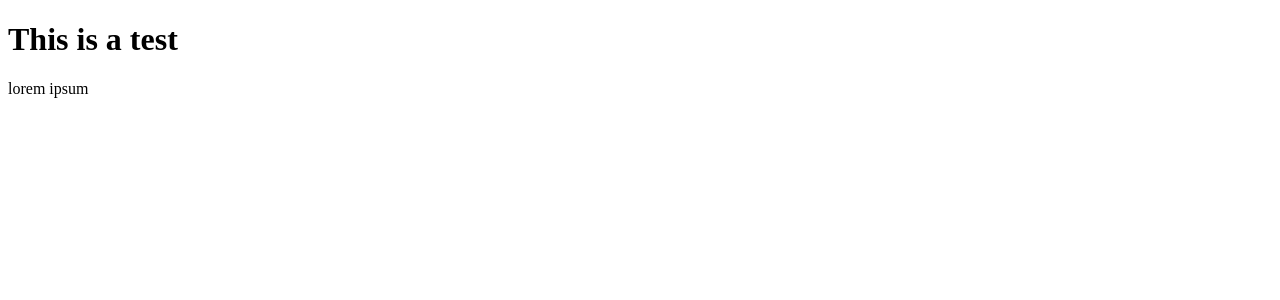
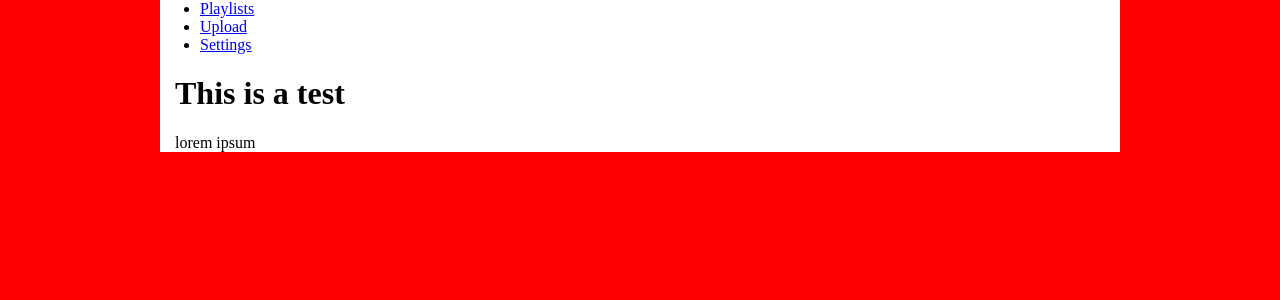
Before and after one commit to BTzen/Supermachiner, a PHP site: page /home.php in a window 1280 px wide. Shown: the top 300 px of the page. Run offline with PHP 8.4, Linux system fonts and the light colour scheme; data that the repository does not hold is empty.

Commit message:
minor style and content changes

```diff
--- a/home.php
+++ b/home.php
@@ -1,9 +1,21 @@
 <!DOCTYPE html>
 <html>
 <head>
+	<!-- <link rel="stylesheet" type="text/css" href="reset.css" /> -->
+	<link rel="stylesheet" type="text/css" href="styles.css" />
 	<title>One Paw Media</title>
 </head>
 <body>
+	<div id="wrapper">
+		<nav>
+			<ul>
+				<li><a href="#">Playlists</a></li>
+				<li><a href="#">Upload</a></li>
+				<li><a href="#">Settings</a></li>
+			</ul>
+		</nav>
+
+		<div id="main">
 			<h1>This is a test</h1>
 			<p>lorem ipsum</p>
 
@@ -27,5 +39,7 @@
 					die( $e->getMessage() );
 				}
 			?>
+		</div>
+	</div>
 </body>
 </html>
--- a/styles.css
+++ b/styles.css
@@ -0,0 +1,20 @@
+body {
+	background-color: Red; /*DeepSkyBlue*/
+	margin: 0;
+}
+
+nav ul {
+	/*list-style-type: none;*/ /* remove bullet points */
+	margin-top: 0;
+}
+
+#main {
+	margin: 0 15px;
+}
+
+#wrapper {
+	background: white;
+	margin: 0 auto 0 auto;
+	width: 960px;
+	/*display: inline-block;*/
+}
```
Also changed, not shown: reset.css (added, +7 -0 lines). Lines whose indentation alone changed are shown as unchanged.
